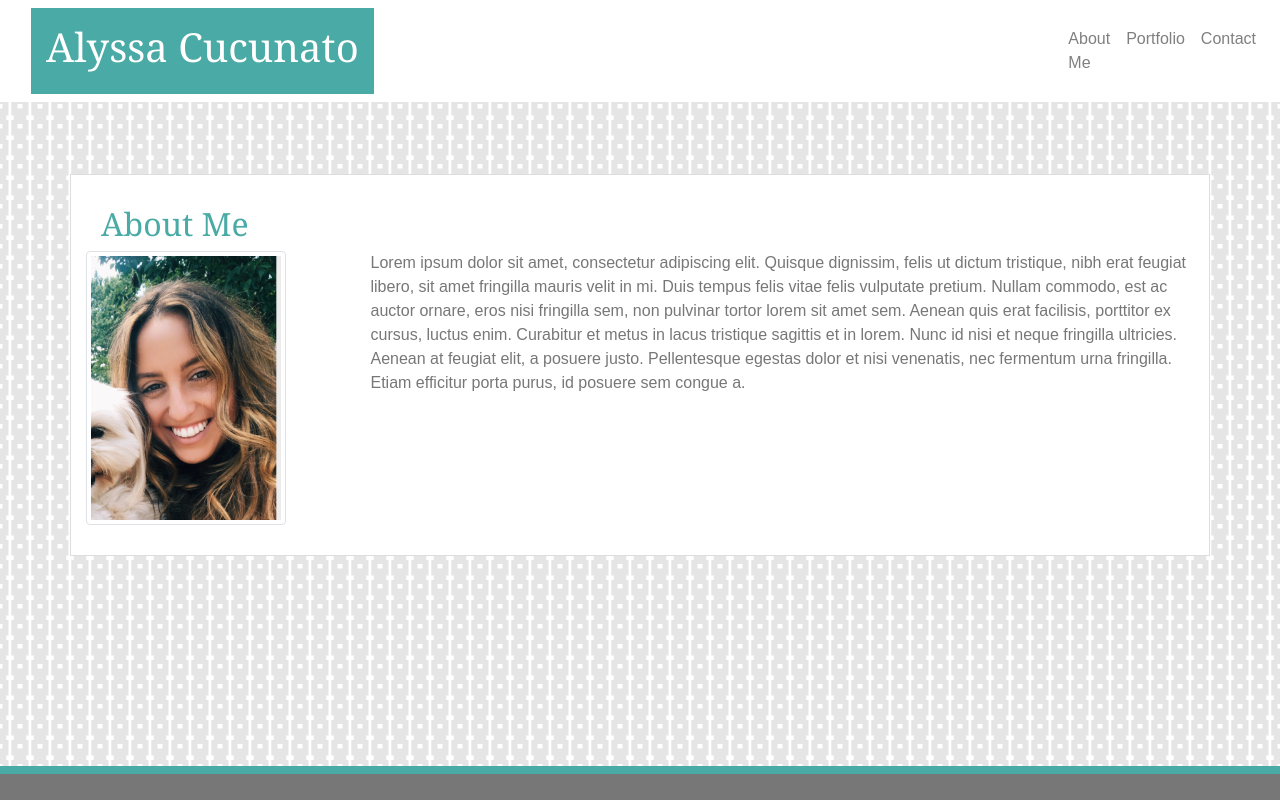
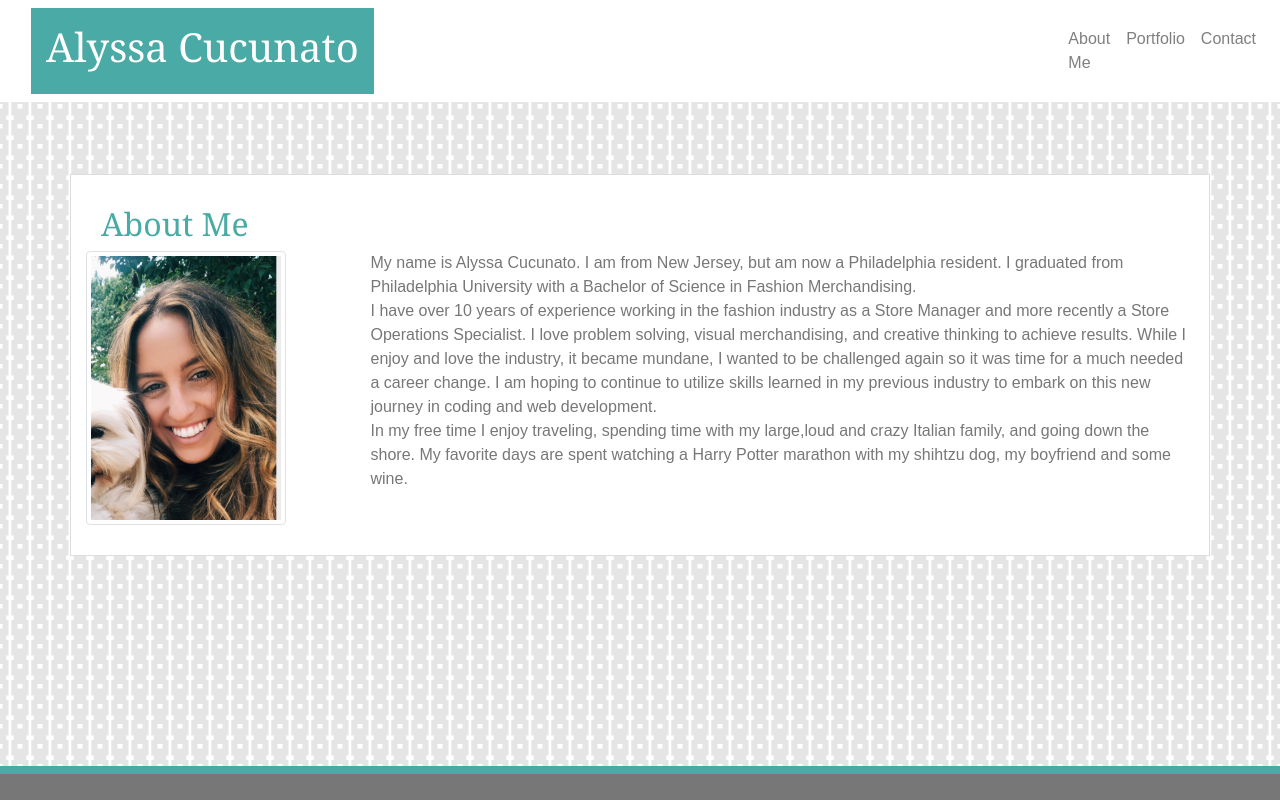
Before and after one commit to acucunato/homework-two, a plain HTML site: page index.html in a window 1280 px wide. Drawn offline with nearby package versions, Linux system fonts and the light colour scheme.

Commit message:
finished homework-two

```diff
--- a/assets/css/style.css
+++ b/assets/css/style.css
@@ -36,15 +36,20 @@ html, body {
         align-content: center;
     }
 
+
     #portfolio-photos{
-            width: 250px;
-            height: 250px;
-    }
+        width: 250px;
+        height: 250px;
+        padding: 10px;
+}
 
-    .card-title {
-        width: 250px;
-    }
+.card-title {
+    width: 230px;
+}
 
-
+.card-img-overlay {
+    top: 150px;
+    padding-left: 25px;
+}
 
 }
--- a/index.html
+++ b/index.html
@@ -36,7 +36,7 @@
 <body>
         <div class="container" style="background-color: white; padding: 30px;border: #dddddd solid 1px;">
                 <div class="row">
-                  <div class="col-md-9">
+                  <div class="col-md-12">
                     <div class="page-header" style="font-family: Georgia, 'Times New Roman', Times, serif; color: #4aaaa5">
                       <h2>About Me</h2>
                     </div>
@@ -46,16 +46,15 @@
                         <img src="./assets/images/selfie.png" width="200px" height="270px" alt="Photo" class="img-thumbnail">
                       </div>
                       <div class="col-md-9" style="font-family: Arial, Helvetica, sans-serif; color: #777777;">
-                        <p>
-                          Lorem ipsum dolor sit amet, consectetur adipiscing elit. Quisque dignissim, felis ut dictum tristique,
-                          nibh erat feugiat libero, sit amet fringilla mauris velit in mi. Duis tempus felis vitae
-                          felis vulputate pretium. Nullam commodo, est ac auctor ornare, eros nisi fringilla sem,
-                          non pulvinar tortor lorem sit amet sem. Aenean quis erat facilisis, porttitor ex cursus,
-                          luctus enim. Curabitur et metus in lacus tristique sagittis et in lorem. Nunc id nisi et
-                          neque fringilla ultricies. Aenean at feugiat elit, a posuere justo. Pellentesque egestas
-                          dolor et nisi venenatis, nec fermentum urna fringilla. Etiam efficitur porta purus, id
-                          posuere sem congue a.
-                        </p>
+                            <p>
+                                    My name is Alyssa Cucunato. I am from New Jersey, but am now a Philadelphia resident. I graduated from Philadelphia University with a Bachelor of Science in Fashion Merchandising.
+                                    <br>
+
+                                    I have over 10 years of experience working in the fashion industry as a Store Manager and more recently a Store Operations Specialist. I love problem solving, visual merchandising, and creative thinking to achieve results. While I enjoy and love the industry, it became mundane, I wanted to be challenged again so it was time for a much needed a career change. I am hoping to continue to utilize skills learned in my previous industry to embark on this new journey in coding and web development.
+                                    <br>
+
+                                    In my free time I enjoy traveling, spending time with my large,loud and crazy Italian family, and going down the shore. My favorite days are spent watching a Harry Potter marathon with my shihtzu dog, my boyfriend and some wine.
+                                </p>
                       </div>
                     </div>
                   </div>
```
Also changed, not shown: 1 other file.
